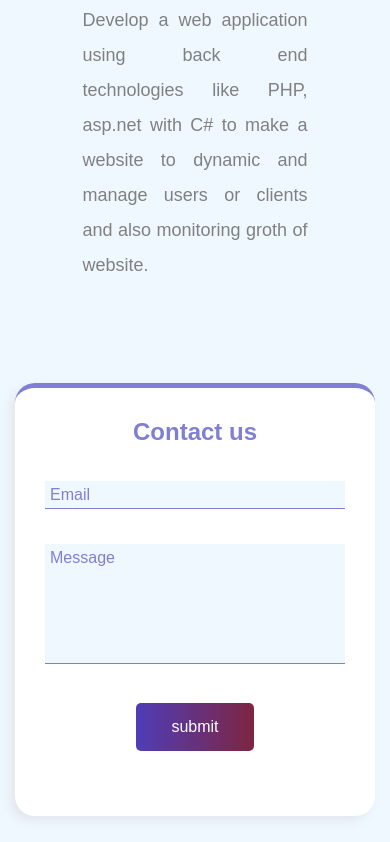
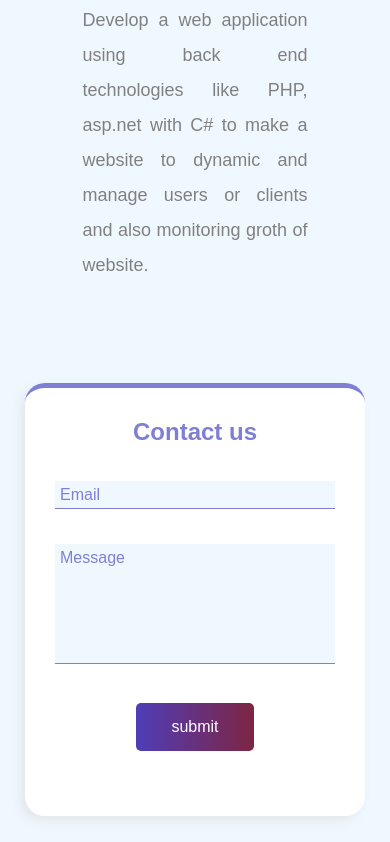
Before and after one commit to RavalRahul/p002, a plain HTML site: page index.html in a window 390 px wide. Shown: the part 3109-3951 px from the top of the page. Drawn offline with Linux system fonts and the light colour scheme.

Commit message:
Update responsive.css

```diff
--- a/css/responsive.css
+++ b/css/responsive.css
@@ -81,7 +81,7 @@
     }
 
     .section-5 .form{
-        width: 80%;
+        width: calc(80% - 20px);
     }
 }
 
```
